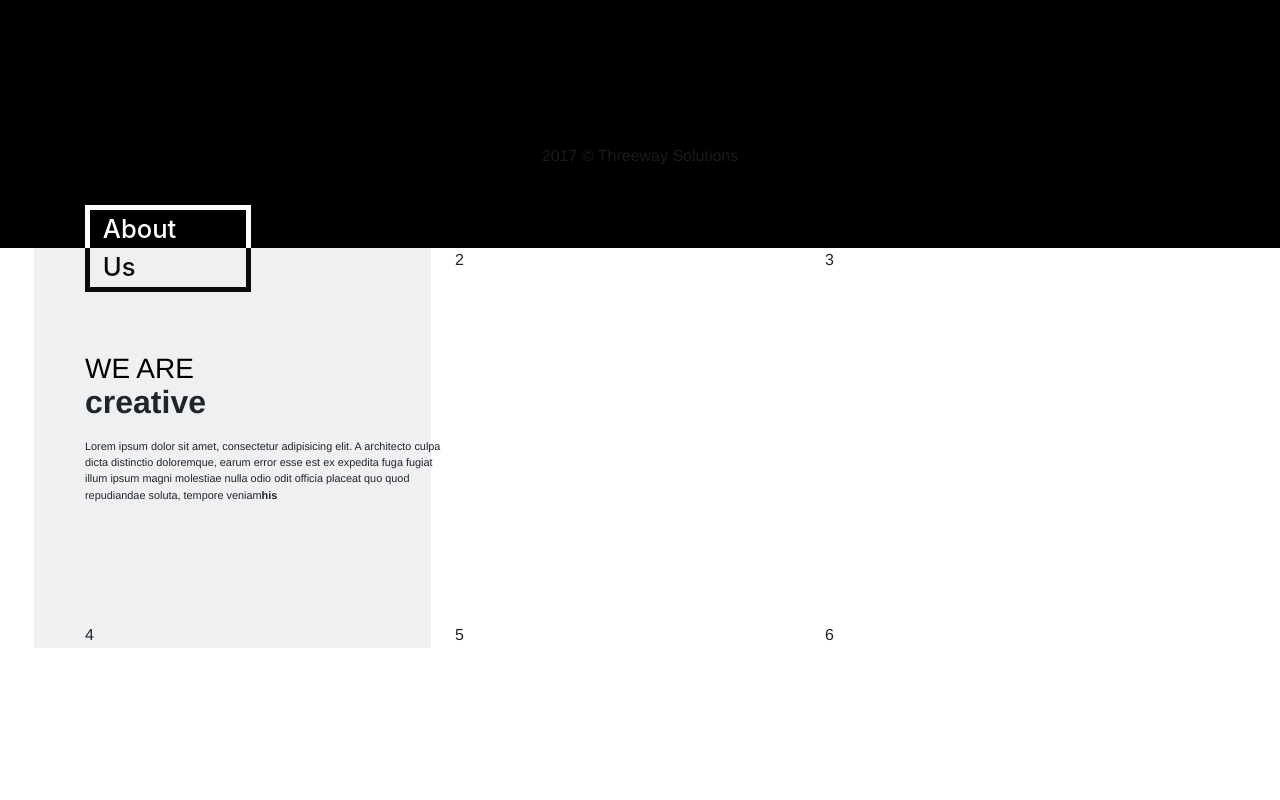
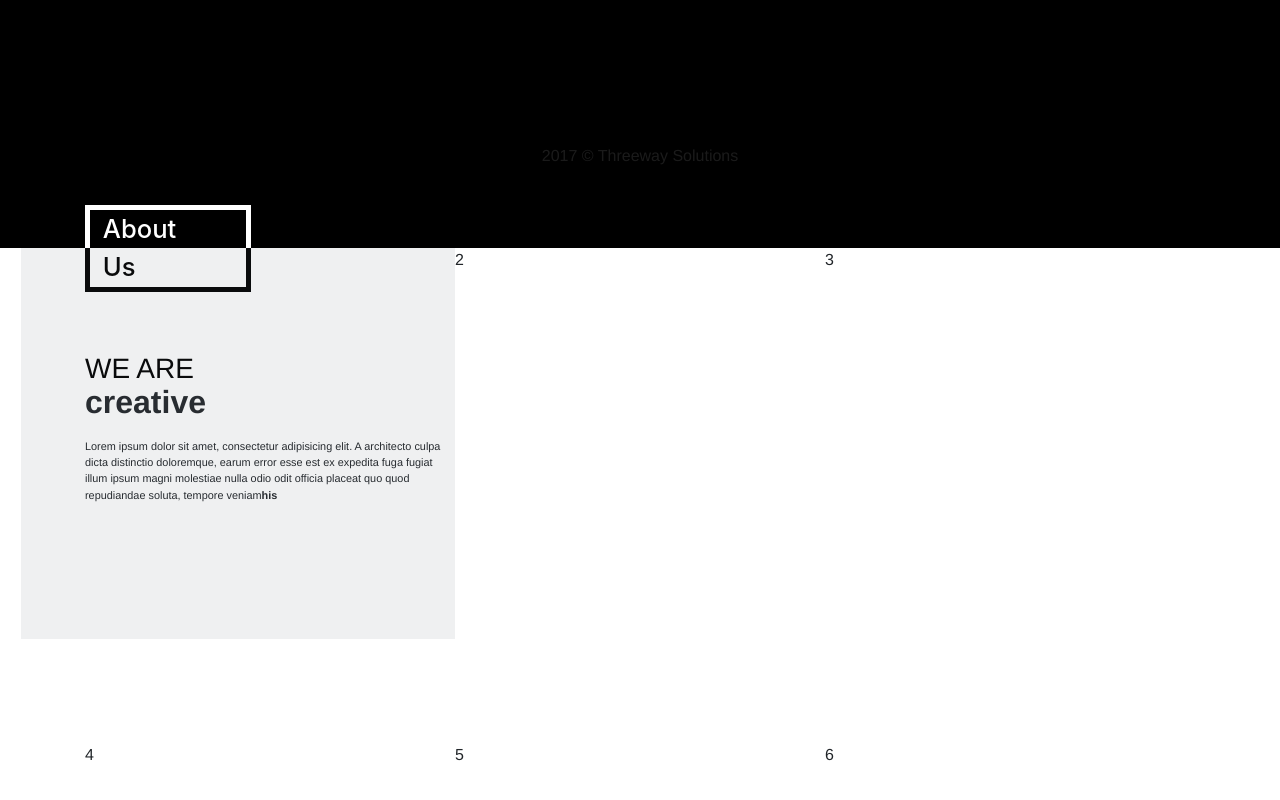
Before and after one commit to developmentiseasy/threewaysolutions, a React app: page / in a window 1280 px wide. Shown: the part 552-1352 px from the top of the page. Before the commit the page ends 1303 px from the top, so only its background shows below. Built offline with nearby package versions, Linux system fonts and the light colour scheme.

Commit message:
TWS-10 Same refactoring code.Positioning of the background

```diff
--- a/src/pages/about-us/AboutUs.css
+++ b/src/pages/about-us/AboutUs.css
@@ -57,6 +57,7 @@
 
 .AboutUs .cards .cards-row .description-card .card-context {
   font-size: .85vw;
+  padding-bottom: 15vh;
 }
 
 .AboutUs .cards .cards-row .description-card .card-context .his{
@@ -64,9 +65,10 @@
 }
 .background-block {
   background: #636c72;
-  width: 31vw;
-  height: 50vh;
+  top: 0;
+  right: 0;
+  bottom: 0;
+  left: -5vw;
   position: absolute;
-  margin-left: -4vw;
   opacity: 0.1;
 }
--- a/src/pages/about-us/AboutUs.jsx
+++ b/src/pages/about-us/AboutUs.jsx
@@ -13,8 +13,8 @@ export default class AboutUs extends Component {
         </div>
         <div className="col-md-12 cards">
           <div className="row cards-row">
-            <div className="background-block"></div>
             <div className="description-card col-md-4">
+              <div className="background-block"/>
               <div className="card-title">
                 <h3 className="title-thin"> WE ARE </h3>
                 <span className="subtitle-bold">creative</span>
```
